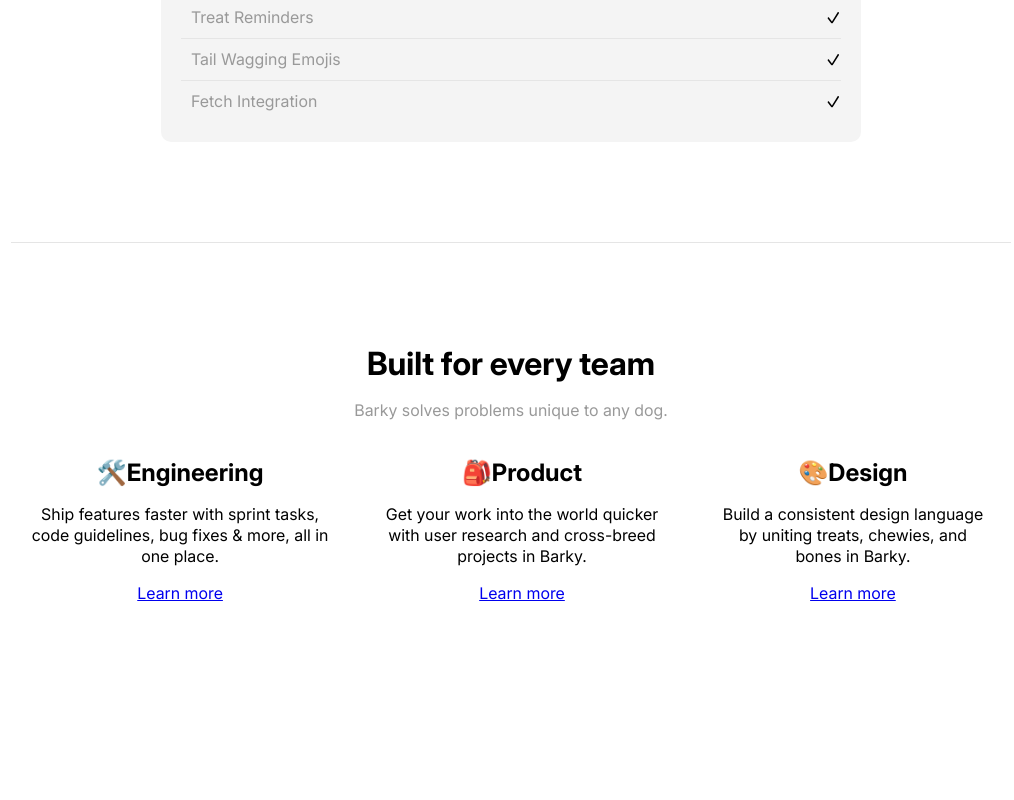
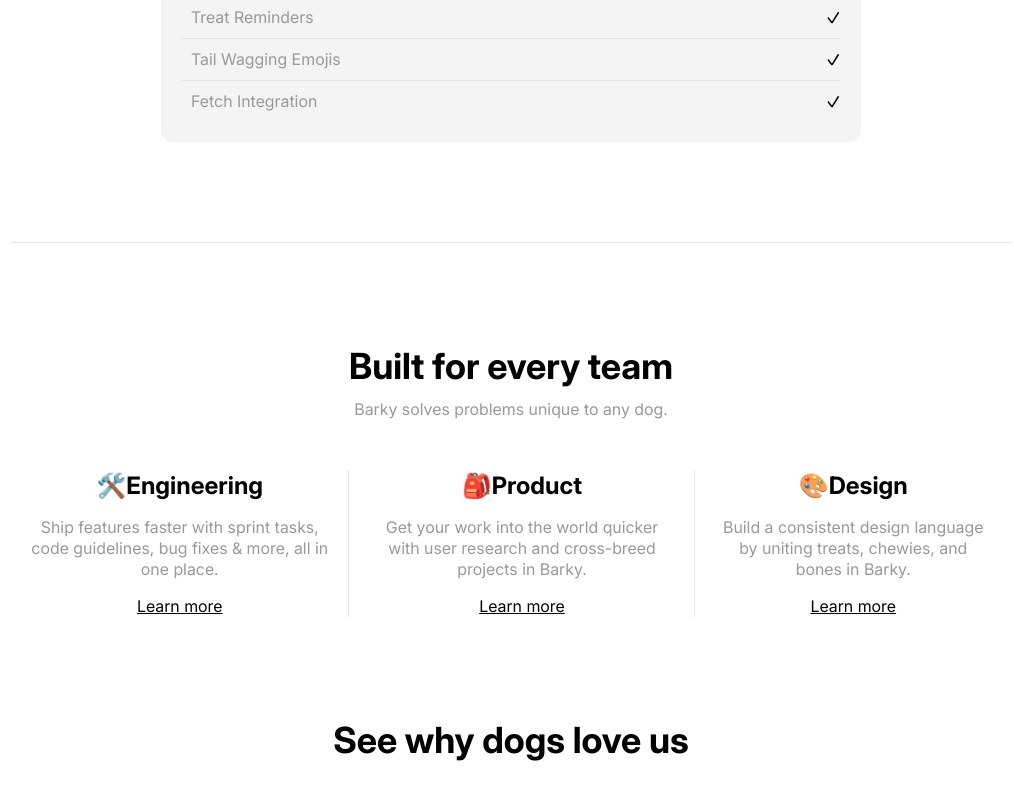
Before and after one commit to JosefinBack/Projekt-DDU1, a plain HTML site: page projekt.html in a window 1280 px wide. Shown: the part 4968-5768 px from the top of the page, without its empty margins (129-1143 px from the left). Drawn offline with Linux system fonts and the light colour scheme.

Commit message:
Avslutat delen med "buildt..." och påbörjat nästa del (see why dogs love us)

```diff
--- a/projekt.html
+++ b/projekt.html
@@ -157,6 +157,7 @@
         </div>
 
         <div class="content-bottom">
+        <div class="content">
             <h1>Built for every team</h1>
             <p>Barky solves problems unique to any dog.</p>
         </div>
@@ -177,6 +178,12 @@
                     <a href="#">Learn more</a>
                 </div>
             </div>
+        </div>
+
+        <div class="content">
+             <h1>See why dogs love us</h1>
+        </div>
+
 
         </main>
 
--- a/style.css
+++ b/style.css
@@ -191,23 +191,34 @@ main {
 }
 .content-bottom {
     border-top: 1px solid #e5e5e5;
+}
+.content {
     text-align: center;
 }
-.content-bottom h1 {
+.content h1 {
     margin: 100px 0 0 0;
+    font-size: 36px;
 }
-.content-bottom p {
+.content p {
     color:  #999999;
+    margin: 10px 0 50px 0;
 }
 #column-built {
     display: flex;
     text-align: center;
 }
+.column {
+    padding: 0 20px;
+    border-right: 1px solid #e5e5e5;
+}
 .column h2 {
     margin: 0;
 }
-.column {
-    padding: 20px;
+.column p {
+    color: #999999;
+}
+.column a {
+    color: #050505;
 }
 footer {
     max-width: 1200px;
```
